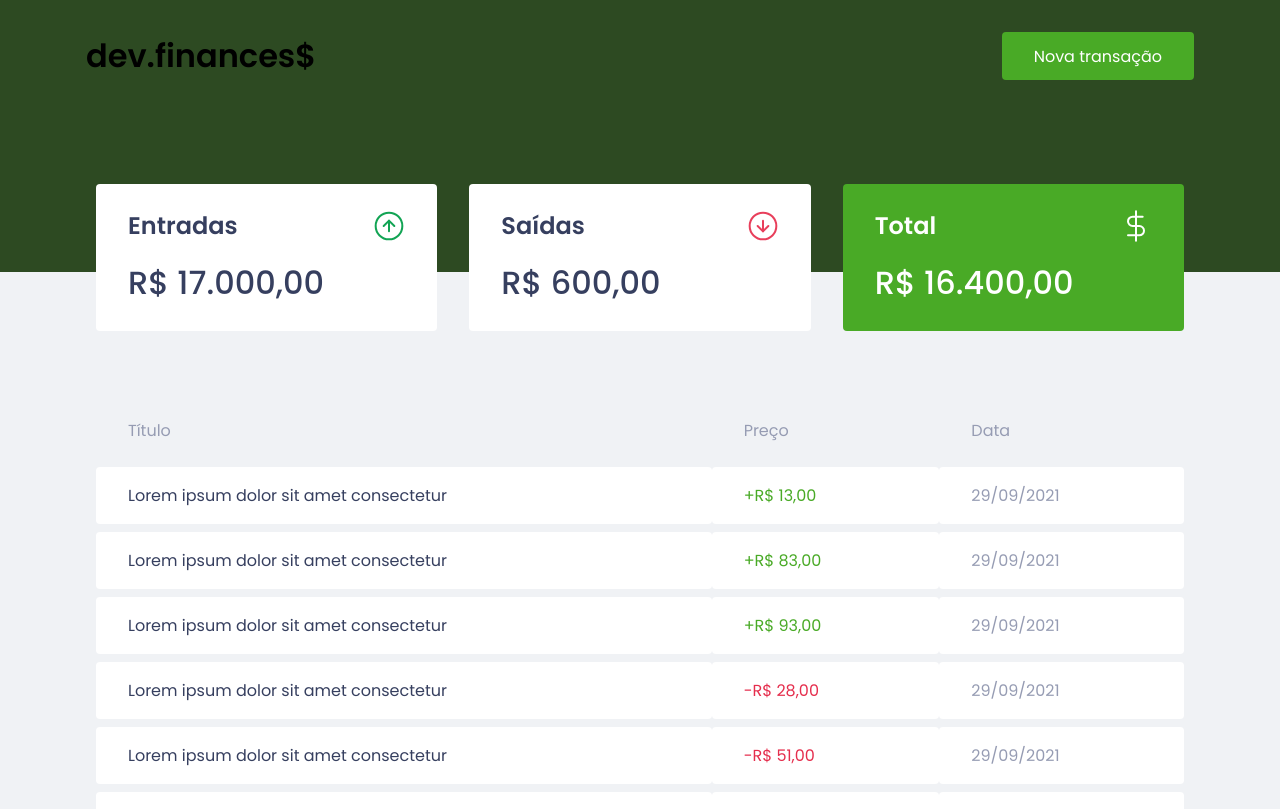
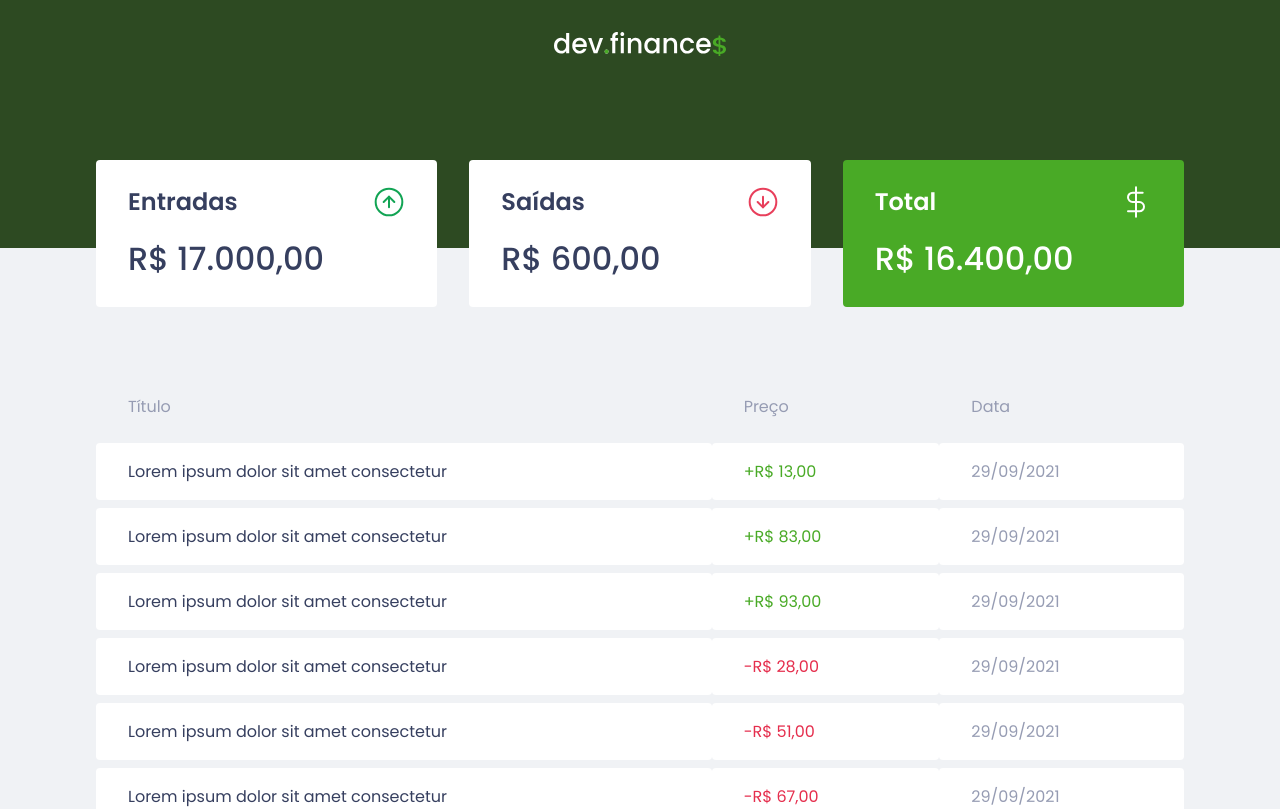
Before and after one commit to joaobispo2077/dev-finances, a Vue app: page / in a window 1280 px wide. Shown: the top 809 px of the page. Built offline with nearby package versions, Linux system fonts and the light colour scheme.

Commit message:
feat: add app logo

```diff
--- a/src/components/Header/index.vue
+++ b/src/components/Header/index.vue
@@ -1,9 +1,7 @@
 <template>
   <header>
     <div class="header-wrapper">
-      <h1>dev.finances$</h1>
-
-      <button>Nova transação</button>
+      <img src="@/assets/logo.svg" />
     </div>
   </header>
 </template>
@@ -23,31 +21,12 @@ header {
   .header-wrapper {
     display: flex;
     align-items: center;
-    justify-content: space-between;
+    justify-content: center;
 
     max-width: 1140px;
     margin: 0 auto;
 
     padding: 2rem 1rem 12rem;
-
-    button {
-      border: 0;
-      background: var(--green-light);
-      color: var(--shape);
-
-      font-size: 1rem;
-
-      padding: 0 2rem;
-      height: 3rem;
-
-      border-radius: 0.25rem;
-
-      transition: filter 0.2s;
-
-      &:hover {
-        filter: brightness(90%);
-      }
-    }
   }
 }
 </style>
```
